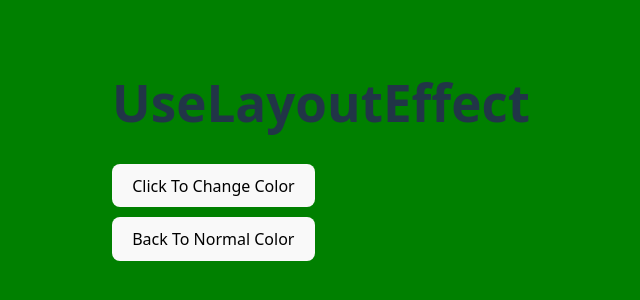
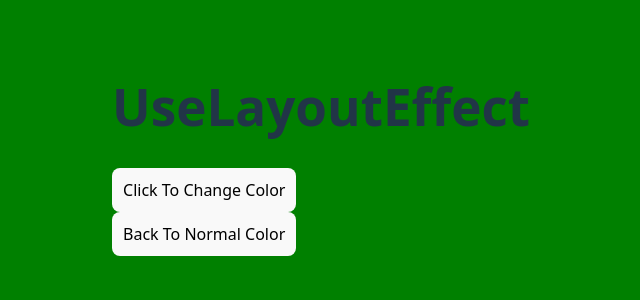
Before and after one commit to Karthik171819/React19, a React (Vite) app in the folder myapp/: page / in a window 1280 px wide. Shown: the part 250-550 px from the top of the page, without its empty margins (319-959 px from the left). Built offline with nearby package versions, Linux system fonts and the light colour scheme.

Commit message:
UseLayoutEffect Example

```diff
--- a/myapp/src/App.css
+++ b/myapp/src/App.css
@@ -44,3 +44,11 @@
 .bg-color {
   background-color: aqua;
 }
+
+.useLayoutEffect {
+  display: flex;
+  flexDirection: column;
+  marginBottom: 10px;
+  padding: 10px;
+
+}
--- a/myapp/src/hooks/04-useLayoutEffect/useLayoutEffect.jsx
+++ b/myapp/src/hooks/04-useLayoutEffect/useLayoutEffect.jsx
@@ -8,7 +8,7 @@ export default function UseLayoutEffect(){
     })
     return <div>
         <h1>UseLayoutEffect</h1>
-        <button style={{display:"flex", flexDirection:"column", marginBottom:"10px"}} onClick={() => setColor("lightblue")}>Click To Change Color</button>
-        <button style={{display:"flex"}}onClick={() => setColor("green")}>Back To Normal Color</button>
+        <button className="useLayoutEffect"  onClick={() => setColor("lightblue")}>Click To Change Color</button>
+        <button className="useLayoutEffect"  onClick={() => setColor("green")}>Back To Normal Color</button>
     </div>
 }
```
